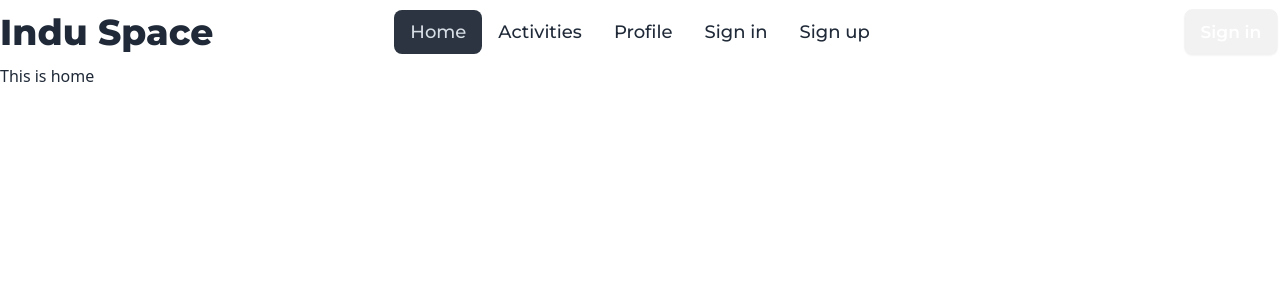
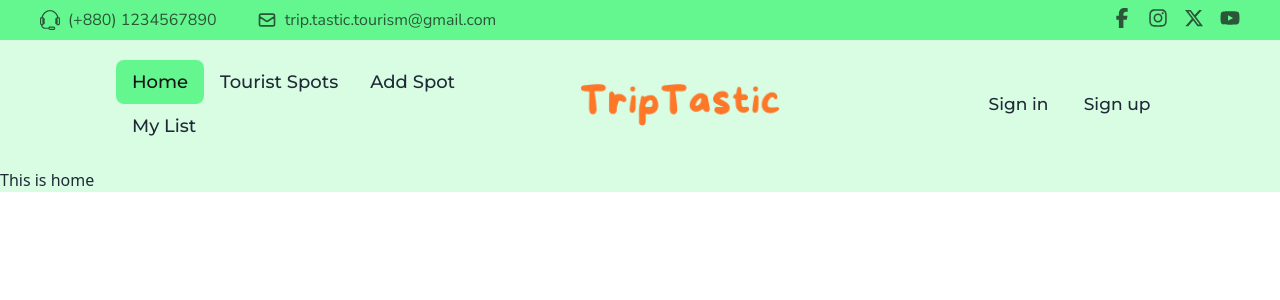
Before and after one commit to paradox-99/trip-tastic-client, a React (Vite) app: page / in a window 1280 px wide. Shown: the top 300 px of the page. Built offline with nearby package versions, Linux system fonts and the light colour scheme; no server answers.

Commit message:
completed navbar fully

```diff
--- a/src/Root.jsx
+++ b/src/Root.jsx
@@ -3,7 +3,7 @@ import Navbar from './components/headers/Navbar';
 
 const Root = () => {
     return (
-        <div>
+        <div className='bg-[#D8FDE3]'>
             <Navbar></Navbar>
             <Outlet></Outlet>
         </div>
--- a/src/components/headers/Navbar.jsx
+++ b/src/components/headers/Navbar.jsx
@@ -1,58 +1,88 @@
-import { useContext} from "react";
-import { Link, NavLink } from "react-router-dom";
+import { useContext } from "react";
+import { NavLink } from "react-router-dom";
 import { AuthContext } from "../../provider/AuthProv";
-// import userLogo from "../../assets/user.png"
+import titleLogo from "../../assets/logo/web-logo2.png"
 import { Tooltip } from "react-tooltip";
+import { TfiHeadphoneAlt } from "react-icons/tfi";
+import { HiOutlineMail, HiMenuAlt2 } from "react-icons/hi";
+import { FaFacebookF, FaInstagram, FaXTwitter, FaYoutube } from "react-icons/fa6";
+import { IoLogInOutline } from "react-icons/io5";
 
 const Navbar = () => {
 
-    const { user, logOut } = useContext(AuthContext);
+    const { user, logout } = useContext(AuthContext);
 
     const routes = <>
         <li><NavLink to={'/'}>Home</NavLink></li>
-        <li><NavLink to={'/activities'}>Activities</NavLink></li>
-        <li><NavLink to={'/profile'}>Profile</NavLink></li>
-        {
-            !user && <li><NavLink to={'/update-profile'}>Sign in</NavLink></li>
-        }
-        {
-            !user && <li><NavLink to={'/update-profile'}>Sign up</NavLink></li>
-        }
-
+        <li><NavLink to={'/all-spots'}>Tourist Spots</NavLink></li>
+        <li><NavLink to={'/add-spot'}>Add Spot</NavLink></li>
+        <li><NavLink to={'/my-list'}>My List</NavLink></li>
     </>
 
     return (
         <div>
-            <div className="navbar p-0 bg-base-100 font-montserrat z-10">
-                <NavLink to={'/'} className="text-2xl navbar-start lg:text-4xl font-extrabold orbitron text-nowrap font-orbitron text-primaryText">Indu Space</NavLink>
-                <div className="navbar-center hidden lg:flex">
-                    <ul className="menu menu-horizontal px-1 font-medium lg:text-lg text-secondaryText">
+            <div className="bg-[#64F790] px-4 md:px-6 lg:px-10 py-2 lg:text-xl font-nunito flex justify-between text-paragraph">
+                <div className="flex gap-5 md:gap-10">
+                    <div className="flex gap-2 items-center">
+                        <TfiHeadphoneAlt />
+                        <p className="text-base hidden md:flex">(+880) 1234567890</p>
+                    </div>
+                    <div className="flex gap-2 items-center">
+                        <HiOutlineMail />
+                        <p className="text-base hidden md:flex">trip.tastic.tourism@gmail.com</p>
+                    </div>
+                </div>
+                <div className="flex gap-2 md:gap-4">
+                    <FaFacebookF />
+                    <FaInstagram />
+                    <FaXTwitter />
+                    <FaYoutube />
+                </div>
+            </div>
+            <div className="navbar px-4 xl:px-28 py-3  font-montserrat z-10">
+                <div className="dropdown dropdown-start navbar-start lg:hidden">
+                    <div tabIndex={0} role="button" className="btn btn-ghost pl-1 lg:hidden text-2xl">
+                        <HiMenuAlt2 />
+                    </div>
+                    <ul tabIndex={0} className="menu menu-sm dropdown-content mt-3 z-10 p-2 shadow bg-base-100 rounded-box w-52 font-medium lg:text-lg">
                         {routes}
                     </ul>
                 </div>
+                <div className="navbar-start hidden lg:flex">
+                    <ul className="menu menu-horizontal px-1 lg:font-semibold xl:font-medium xl:text-lg">
+                        {routes}
+                    </ul>
+                </div>
+                <NavLink to={'/'} className="navbar-center md:ml-20"><img src={titleLogo} alt="" className="w-[150px] md:w-[200px]" /></NavLink>
                 <div className="navbar-end">
                     {
-                        user && <img src={user.photoURL} alt="" className="hidden lg:flex mr-1 md:mr-3 w-12 h-12 rounded-full" data-tooltip-id="my-tooltip" data-tooltip-content={user.displayName} />
+                        user && <img src={""} alt="" className="hidden lg:flex mr-1 md:mr-3 w-12 h-12 rounded-full" data-tooltip-id="my-tooltip" data-tooltip-content={"Nayeem"} />
                     }
                     {
-                        user ? <Link onClick={() => logOut()} className="hidden md:flex btn bg-primaryBtn text-white hover:bg-primaryBtn font-montserrat lg:text-lg">Sign out</Link> : <Link to={'/login'} className="hidden md:flex btn bg-primaryBtn text-white hover:bg-primaryBtn font-montserrat lg:text-lg">Sign in</Link>
+                        user && <NavLink onClick={logout} className="btn bg-inherit border-none shadow-none hover:bg-[#16DB65] text-lg">Sign out</NavLink>
+                    }
+                    {
+                        !user && <NavLink to={'/sign-in'} className="btn bg-inherit border-none shadow-none hover:bg-[#16DB65] lg:font-semibold xl:font-medium xl:text-lg hidden lg:flex">Sign in</NavLink>
+                    }
+                    {
+                        !user && <NavLink to={'/sign-up'} className="btn bg-inherit border-none shadow-none hover:bg-[#16DB65] lg:font-semibold xl:font-medium xl:text-lg hidden lg:flex">Sign up</NavLink>
+                    }
+                    {
+                        !user && <NavLink to={'/sign-up'} className="btn p-1 bg-inherit border-none shadow-none hover:bg-[#16DB65] text-2xl lg:hidden" data-tooltip-id="my-tooltip" data-tooltip-content={"Sign in"}><IoLogInOutline /></NavLink>
                     }
                     <div className="dropdown dropdown-end">
-                        <div tabIndex={0} role="button" className="btn px-0 btn-ghost lg:hidden">
+                        {/* <div tabIndex={0} role="button" className="btn px-0 btn-ghost lg:hidden">
                             {
-                                user ? <img src={user.photoURL} alt="" className="ml-1 md:ml-3 w-12 h-12 rounded-full" /> : <img src='' alt="" className="lg:hidden ml-3 w-12 h-12 rounded-full" />
+                                user && <img src={user.photoURL} alt="" className="ml-1 md:ml-3 w-12 h-12 rounded-full" />
                             }
-                        </div>
+                        </div> */}
                         <ul tabIndex={0} className="menu menu-sm dropdown-content mt-3 z-10 p-2 shadow bg-base-100 rounded-box w-52 font-medium lg:text-lg">
                             {routes}
-                            {
-                                user ? <li className="md:hidden"><NavLink onClick={() => logOut()} className="bg-primaryBtn text-white hover:bg-primaryBtn font-montserrat lg:text-lg">Sign out</NavLink></li> : <li className="md:hidden"><NavLink to={'/login'} className="bg-primaryBtn text-white hover:bg-primaryBtn font-montserrat lg:text-lg">Sign in</NavLink></li>
-                            }
                         </ul>
                     </div>
                 </div>
             </div>
-            <Tooltip id="my-tooltip" style={{ backgroundColor: "#B3BFB8", color: "black" }} />
+            <Tooltip id="my-tooltip" style={{ backgroundColor: "#64F790", color: "black" }} />
         </div>
     );
 };
--- a/src/index.css
+++ b/src/index.css
@@ -1,5 +1,24 @@
-@import url('https://fonts.googleapis.com/css2?family=Montserrat:ital,wght@0,100..900;1,100..900&family=Nunito+Sans:ital,opsz,wght@0,6..12,200..1000;1,6..12,200..1000&display=swap');
+@import url("https://fonts.googleapis.com/css2?family=Montserrat:ital,wght@0,100..900;1,100..900&family=Nunito+Sans:ital,opsz,wght@0,6..12,200..1000;1,6..12,200..1000&display=swap");
 
 @tailwind base;
 @tailwind components;
 @tailwind utilities;
+
+.menu li > *:not(ul, .menu-title, details, .btn).active {
+    background-color: #64f790;
+    color: #131313;
+}
+.menu li > *:not(ul, .menu-title, details, .btn).active:hover {
+    background-color: #64f790;
+    color: #131313;
+}
+.menu li > *:not(ul, .menu-title, details, .btn):hover {
+    background-color: #16db65;
+}
+
+@media screen and (min-width: 1024px) and (max-width: 1100px) {
+    .menu :where(li:not(.menu-title) > *:not(ul, details, .menu-title, .btn)) {
+        padding-left: 8px;
+        padding-right: 8px;
+    }
+}
```
Also changed, not shown: src/Routes.jsx (+12 -0 lines), src/assets/logo/web-logo.png (added), src/assets/logo/web-logo2.png (added).
